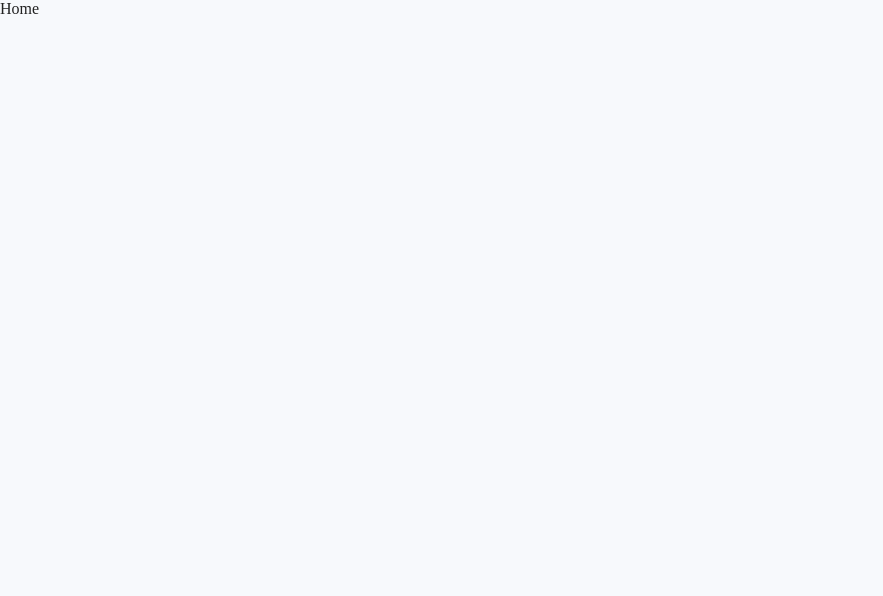
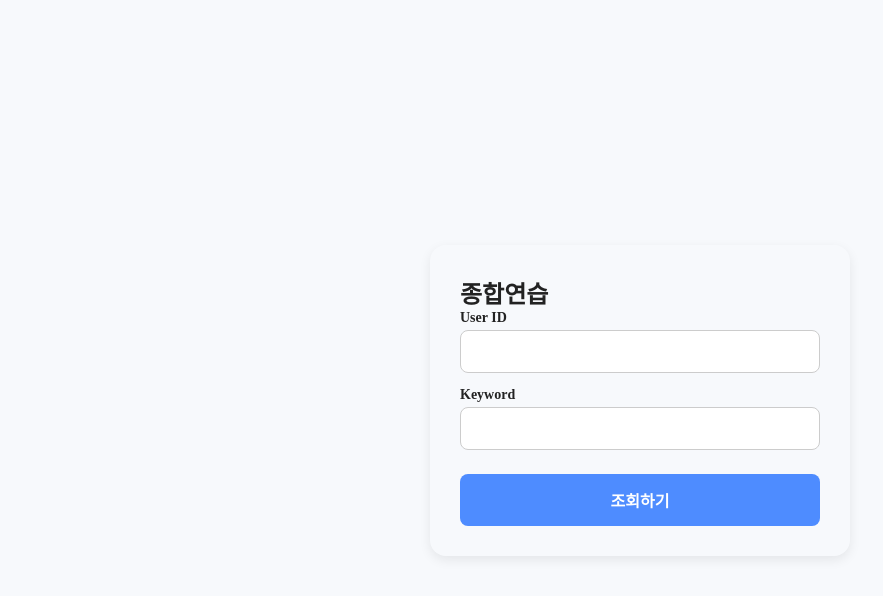
Before and after one commit to drasla/lecture-12-total, a React (Vite) app: page / in a window 1280 px wide. Shown: the top 596 px of the page, without its empty margins (0-883 px from the left). Built offline with nearby package versions, Linux system fonts and the light colour scheme.

Commit message:
Home 스타일링 완료

```diff
--- a/src/pages/Home.tsx
+++ b/src/pages/Home.tsx
@@ -1,5 +1,21 @@
+import { Button, Card, Input, Label, Wrapper } from "../styles/styles.tsx";
+
 function Home() {
-    return <>Home</>;
+    return (
+        <Wrapper>
+            <Card>
+                <h2>종합연습</h2>
+
+                <form>
+                    <Label>User ID</Label>
+                    <Input type={"number"} />
+                    <Label>Keyword</Label>
+                    <Input />
+                    <Button>조회하기</Button>
+                </form>
+            </Card>
+        </Wrapper>
+    );
 }
 
 export default Home;
--- /dev/null
+++ b/src/styles/styles.tsx
@@ -0,0 +1,64 @@
+import styled from "styled-components";
+
+export const Wrapper = styled.div`
+    width: 100vw;
+    height: 100dvh;
+    display: flex;
+    justify-content: center;
+    align-items: center;
+`;
+
+export const Card = styled.div`
+    width: 100%;
+    max-width: 420px;
+    padding: 30px;
+    border-radius: 16px;
+    box-shadow: 0 4px 12px rgba(0, 0, 0, 0.08);
+`;
+
+export const Label = styled.label`
+    font-size: 14px;
+    font-weight: 600;
+    margin-bottom: 4px;
+    display: block;
+`;
+export const Input = styled.input`
+    width: 100%;
+    padding: 12px;
+    border: 1px solid #ccc;
+    border-radius: 8px;
+    margin-bottom: 14px;
+    font-size: 15px;
+
+    &:focus {
+        outline: none;
+        border-color: ${({ theme }) => theme.primary};
+    }
+`;
+
+//props = {
+//    theme: {
+//        primary: "#aaaaaa"
+//    }
+//}
+//
+//props => props.theme.primary              ===       (props) => props.theme.primary
+//                                                    ({ theme }) => theme.primary
+//                                                    ({ theme: { primary } }) => primary
+
+export const Button = styled.button`
+    width: 100%;
+    padding: 14px;
+    border: none;
+    border-radius: 8px;
+    font-size: 16px;
+    font-weight: 600;
+    cursor: pointer;
+    margin-top: 10px;
+    background-color: ${({ theme: { primary } }) => primary};
+    color: #ffffff;
+
+    &:hover {
+        opacity: 0.9;
+    }
+`;
```
